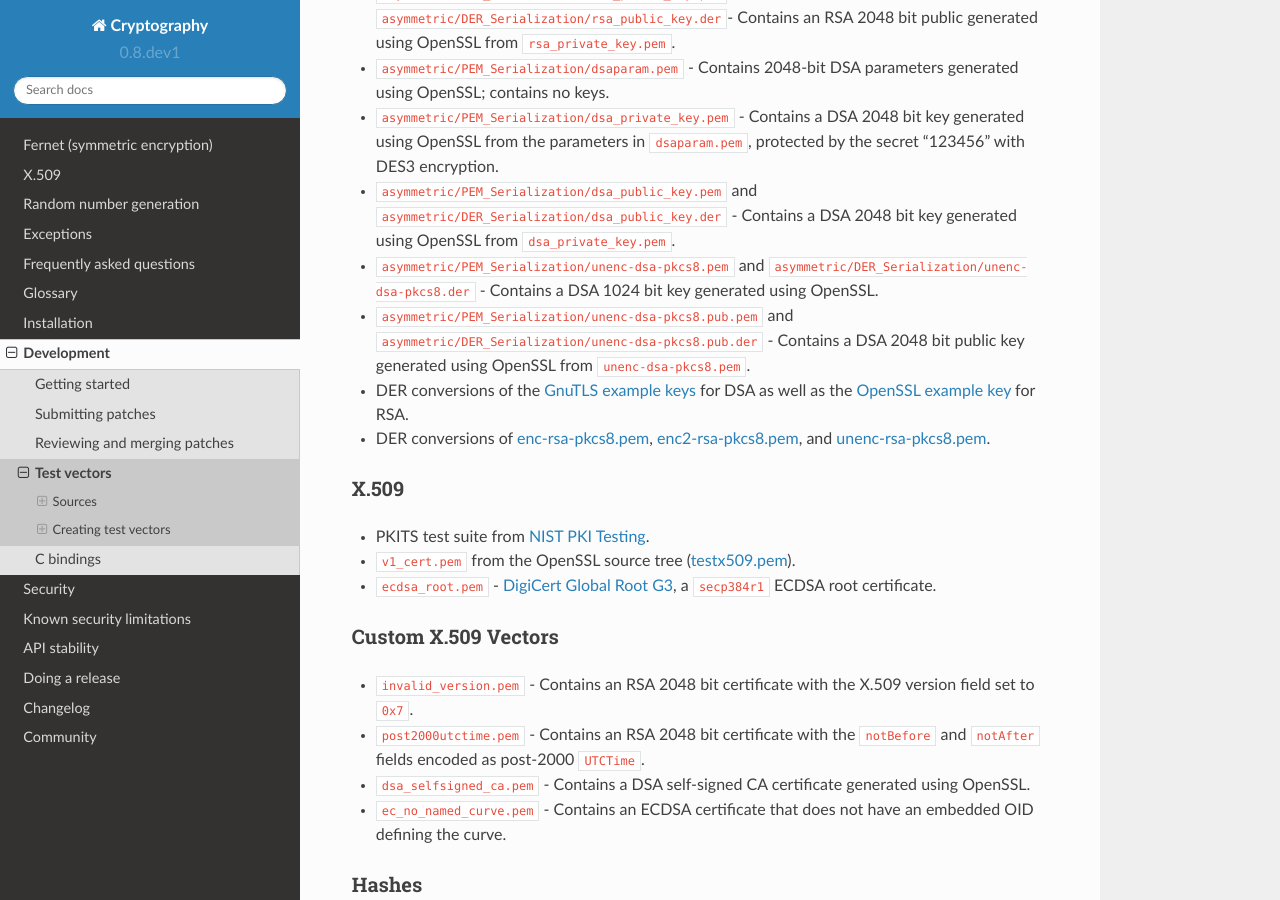
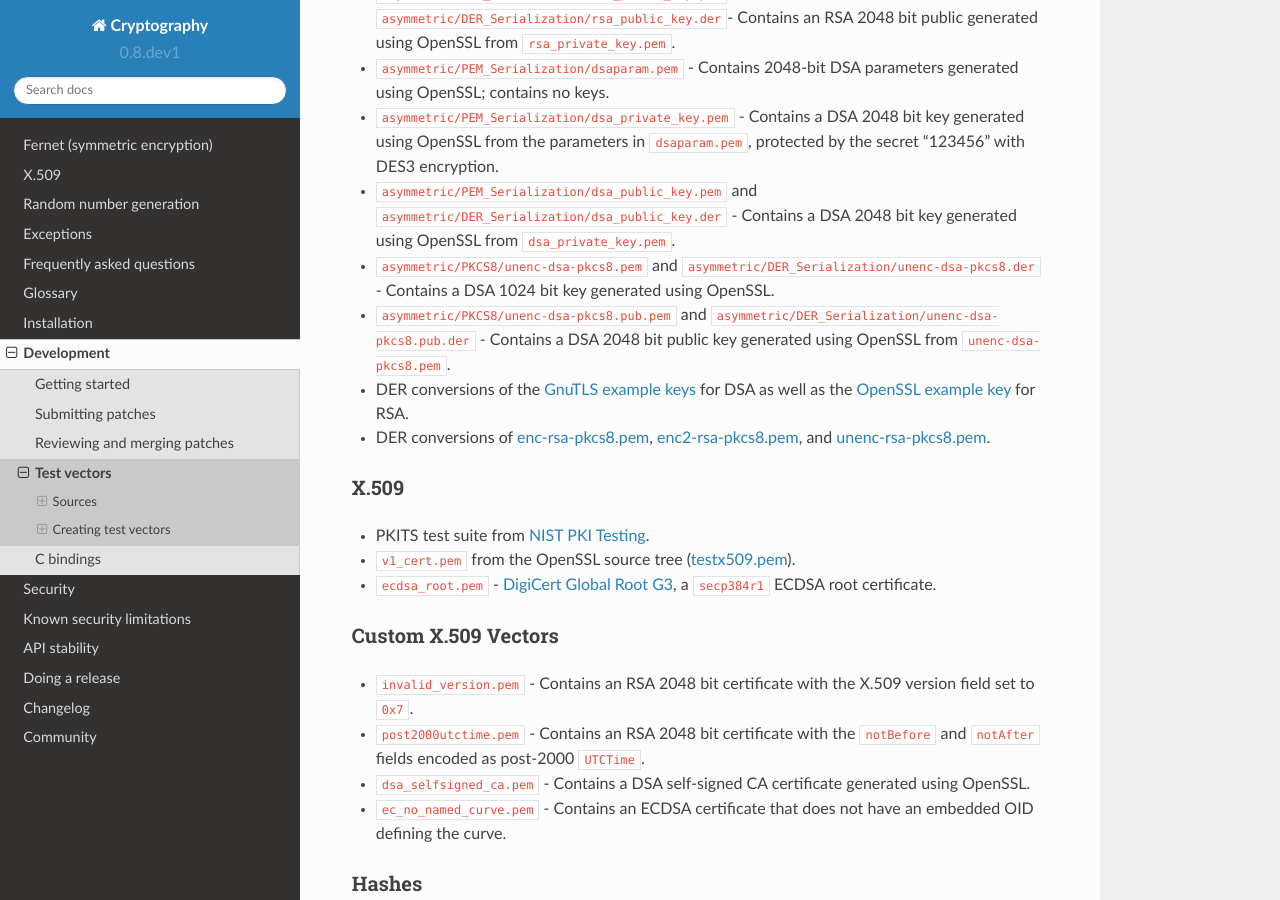
Before and after one commit to WebKing0121/cryptography, a Sphinx documentation site: the page built from docs/development/test-vectors.rst, in a window 1280 px wide and 900 px high, scrolled down 1163 px. Built offline with Sphinx 7.4.7 and the Read the Docs theme 2.0.0, drawn with Linux system fonts in a browser that asks for light colours; pages that are not in the unit, such as notebooks, are missing from menus.

Commit message:
fix path mistake

```diff
--- a/docs/development/test-vectors.rst
+++ b/docs/development/test-vectors.rst
@@ -61,10 +61,10 @@ Custom Asymmetric Vectors
 * ``asymmetric/PEM_Serialization/dsa_public_key.pem`` and
   ``asymmetric/DER_Serialization/dsa_public_key.der`` - Contains a DSA 2048 bit
   key generated using OpenSSL from ``dsa_private_key.pem``.
-* ``asymmetric/PEM_Serialization/unenc-dsa-pkcs8.pem`` and
+* ``asymmetric/PKCS8/unenc-dsa-pkcs8.pem`` and
   ``asymmetric/DER_Serialization/unenc-dsa-pkcs8.der`` - Contains a DSA 1024
   bit key generated using OpenSSL.
-* ``asymmetric/PEM_Serialization/unenc-dsa-pkcs8.pub.pem`` and
+* ``asymmetric/PKCS8/unenc-dsa-pkcs8.pub.pem`` and
   ``asymmetric/DER_Serialization/unenc-dsa-pkcs8.pub.der`` - Contains a DSA
   2048 bit public key generated using OpenSSL from ``unenc-dsa-pkcs8.pem``.
 * DER conversions of the `GnuTLS example keys`_ for DSA as well as the
```
